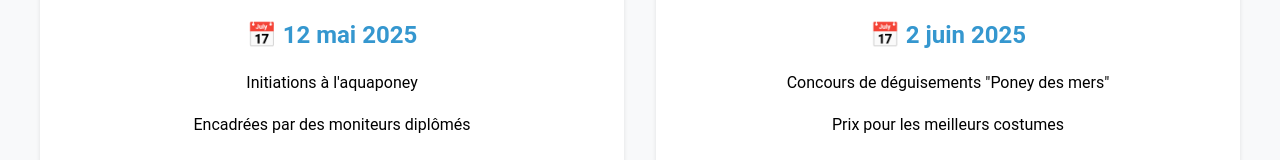
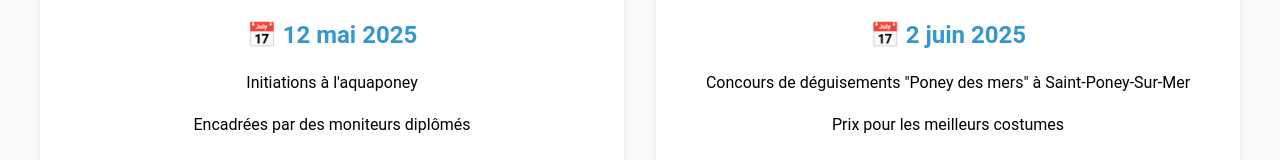
Before and after one commit to Drakane/aquaponey, a plain HTML site: page index.html in a window 1280 px wide. Shown: the part 1697-1857 px from the top of the page. Drawn offline with Linux system fonts and the light colour scheme.

Commit message:
ajout dans l'index

```diff
--- a/index.html
+++ b/index.html
@@ -66,7 +66,9 @@
         </div>
         <div class="event-card">
           <h3>📅 2 juin 2025</h3>
-          <p>Concours de déguisements "Poney des mers"</p>
+          <p>Concours de déguisements "Poney des mers"
+            à Saint-Poney-Sur-Mer
+          </p>
           <p>Prix pour les meilleurs costumes</p>
         </div>
       </div>
```
